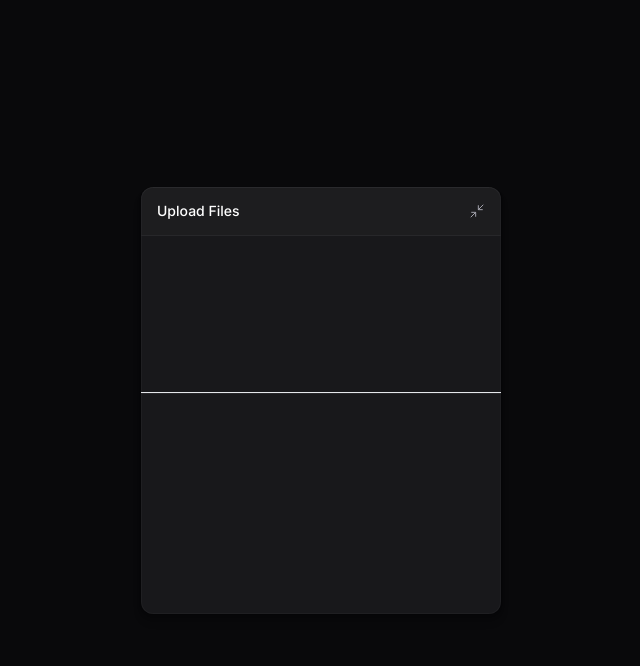
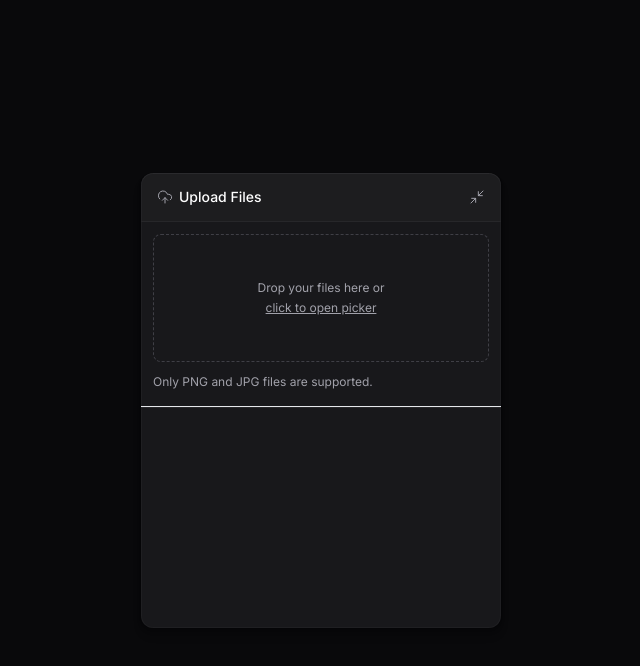
Before and after one commit to Igor2502/upload-widget-web, a React (Vite) app: page / in a window 1280 px wide. Both pictures are taken after a click on the button "Upload Files". Shown: the top 666 px of the page, without its empty margins (319-959 px from the left). Built offline with nearby package versions, Linux system fonts and the light colour scheme.

Commit message:
styling Dropzone and Title components

```diff
--- a/package.json
+++ b/package.json
@@ -14,6 +14,7 @@
     "lucide-react": "^0.474.0",
     "react": "^18.3.1",
     "react-dom": "^18.3.1",
+    "react-dropzone": "^14.3.5",
     "tailwind-variants": "^0.3.1"
   },
   "devDependencies": {
--- a/src/components/upload-widget-dropzone.tsx
+++ b/src/components/upload-widget-dropzone.tsx
@@ -1,5 +1,30 @@
+import { useDropzone } from "react-dropzone"
+
 export function UploadWidgetDropzone() {
+  const { getRootProps, getInputProps, isDragActive } = useDropzone({
+    multiple: true,
+    accept: {
+      'image/jpeg': [],
+      'image/png': []
+    },
+    onDrop(acceptedFile) {
+
+    }
+  })
   return (
-    <div className="px-3 h-32"></div>
+    <div className="px-3 flex flex-col gap-3">
+      <div
+        data-active={isDragActive}
+        className="cursor-pointer text-zinc-400 bg-black/20 p-5 rounded-lg border border-zinc-700 border-dashed h-32 flex flex-col items-center justify-center gap-1 hover:border-zinc-600 transition-colors data-[active=true]:bg-indigo-500/10 data-[active=true]:border-indigo-500 data-[active=true]:text-indigo-400"
+        {...getRootProps()}
+      >
+        <input type="file" {...getInputProps()} />
+
+        <span className="text-xs">Drop your files here or </span>
+        <span className="text-xs underline">click to open picker</span>
+      </div>
+
+      <span className="text-xs text-zinc-400">Only PNG and JPG files are supported.</span>
+    </div>
   )
 }
--- a/src/components/upload-widget-header.tsx
+++ b/src/components/upload-widget-header.tsx
@@ -1,11 +1,12 @@
 import * as Collapsible from '@radix-ui/react-collapsible'
 import { Minimize2 } from "lucide-react";
 import { Button } from "./ui/button";
+import { UploadWidgetTitle } from './upload-widget-title';
 
 export function UploadWidgetHeader() {
   return (
     <div className="w-full p-4 py-2 bg-white/2 border-zinc-800 border-b flex items-center justify-between">
-      <span className="text-sm font-medium">Upload Files</span>
+      <UploadWidgetTitle />
 
       <Collapsible.CollapsibleTrigger asChild>
         <Button size="icon" className="-mr-2">
--- a/src/components/upload-widget-minimized-button.tsx
+++ b/src/components/upload-widget-minimized-button.tsx
@@ -1,10 +1,11 @@
 import * as Collapsible from '@radix-ui/react-collapsible'
 import { Maximize2 } from 'lucide-react'
+import { UploadWidgetTitle } from './upload-widget-title'
 
 export function UploadWidgetMinimizedButton() {
   return (
     <Collapsible.Trigger className='group w-full bg-white/2 py-3 px-5 flex items-center justify-between'>
-      <span className="text-sm font-medium">Upload Files</span>
+      <UploadWidgetTitle />
       <Maximize2 strokeWidth={1.5} className="size-4 text-zinc-400 group-hover:text-zinc-100"/>
     </Collapsible.Trigger>
   )
--- /dev/null
+++ b/src/components/upload-widget-title.tsx
@@ -0,0 +1,10 @@
+import { UploadCloud } from "lucide-react"
+
+export function UploadWidgetTitle() {
+  return (
+    <div className="flex items-center gap-1.5 text-sm font-medium">
+      <UploadCloud className="size-4 text-zinc-400" strokeWidth={1.5} />
+      <span>Upload Files</span>
+    </div>
+  )
+}
```
Also changed, not shown: 1 other file (tests, documents, lock files or other folders).
